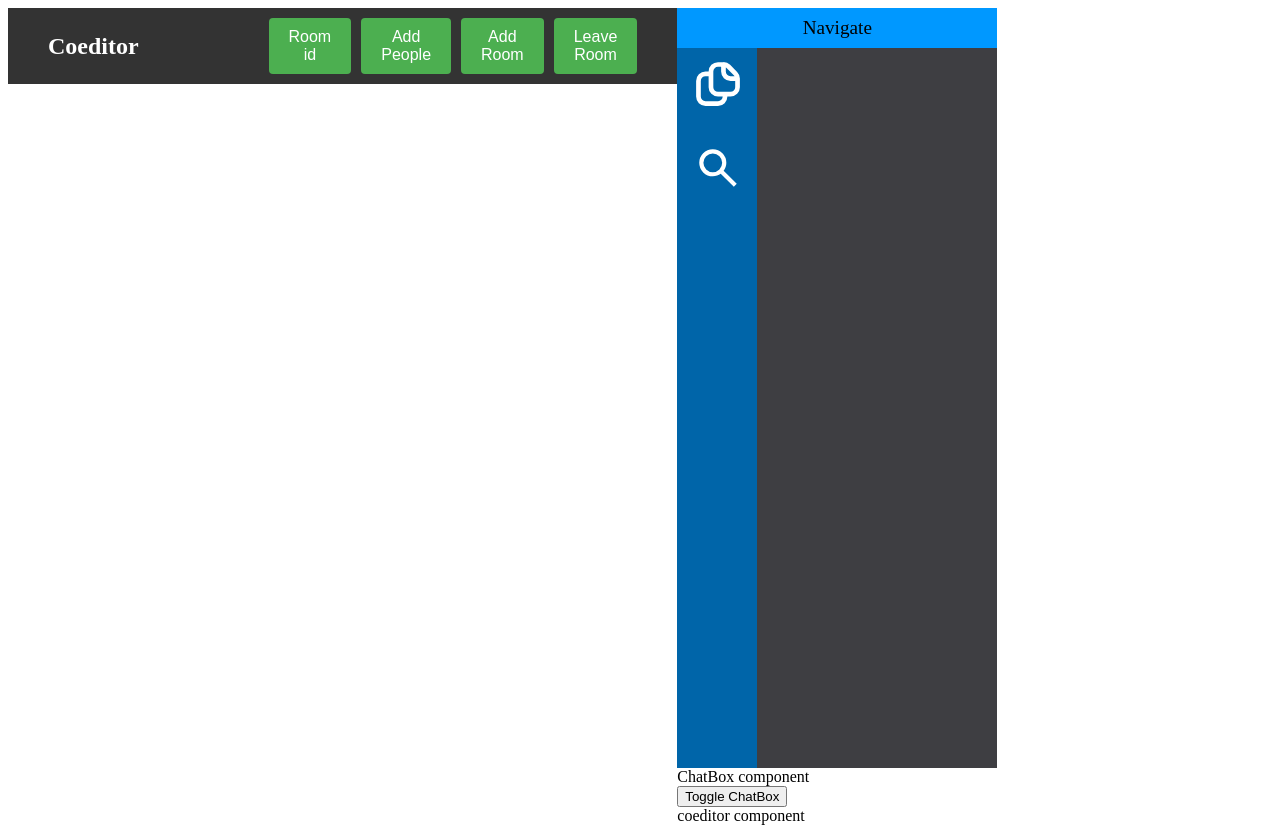
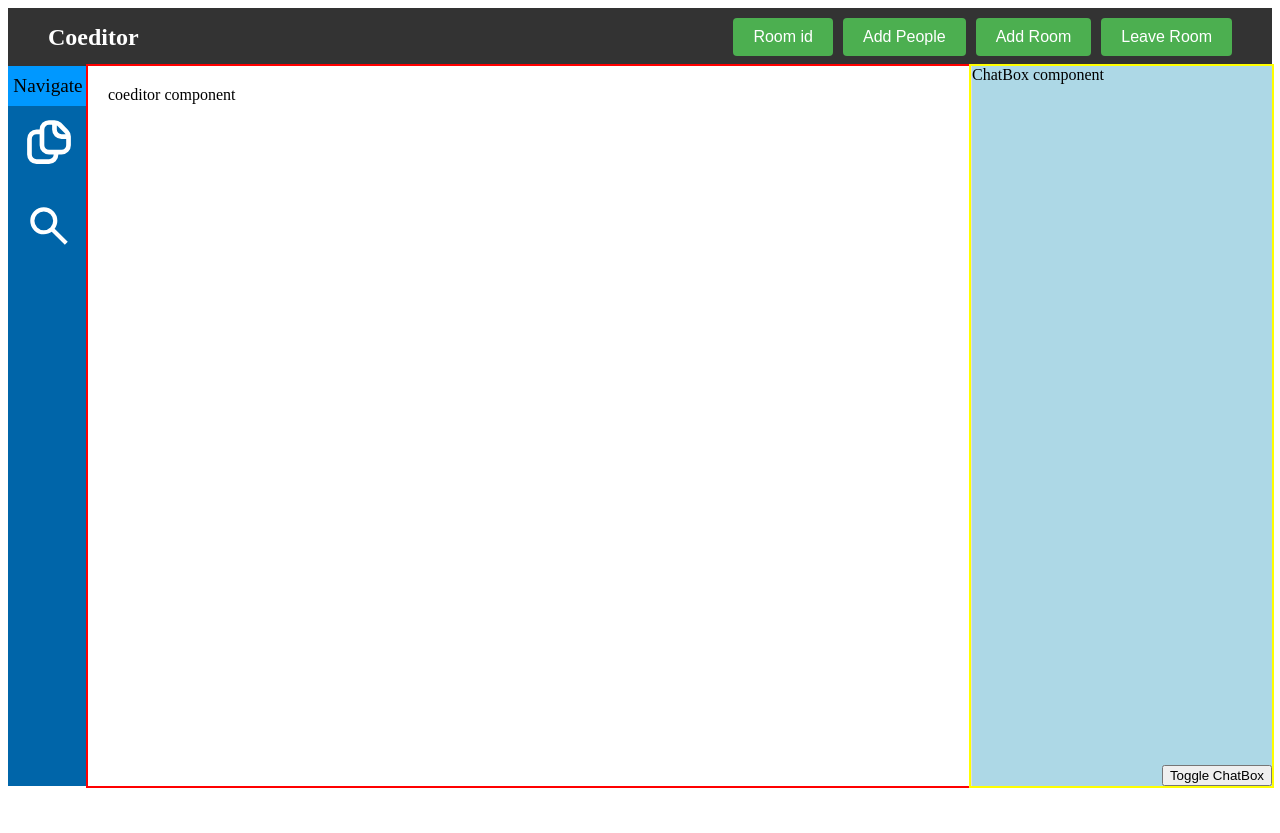
Before and after one commit to Sameer-Ahmed1/coeditor_bitnbuild, a React (Create React App) app: page / in a window 1280 px wide. Both pictures are taken after a click on the button "Toggle ChatBox". After the commit the page ends 800 px from the top, so only its background shows below. Built offline with nearby package versions, Linux system fonts and the light colour scheme.

Commit message:
UI initial verson finalized

```diff
--- a/src/App.css
+++ b/src/App.css
@@ -31,3 +31,55 @@
   color: #021c31;
 }
 /* <link href="https://fonts.googleapis.com/css2?family=Noto+Sans&family=Nunito+Sans:opsz@6..12&display=swap" rel="stylesheet"> */
+
+
+
+.App{
+  display: flex;
+  flex-direction: column;
+}
+
+.Content {
+  display: flex;
+  flex: 1; /* This makes .Content container take up remaining space */
+}
+
+.Coeditor {
+  outline: 2px solid red;
+  flex-grow: 1; /* This makes .Coeditor occupy remaining space */
+  /* You can remove width property as flex-grow will handle the width */
+
+  padding: 20px;
+}
+
+.Coeditor {
+  position: relative; /* Setting position relative to enable absolute positioning of ChatBox */
+  display: flex;
+  flex-direction: row; /* Arrange ChatBox and MainEditor side by side */
+}
+
+.MainEditor {
+  flex-grow: 1; /* MainEditor expands to fill remaining space */
+}
+
+.ChatBoxButton {
+  position: absolute; /* Position the button absolutely within Coeditor */
+  bottom: 0; /* Align button to bottom */
+  right: 0; /* Align button to left */
+  z-index: 1; /* Ensure the button stays above ChatBox */
+}
+
+.ChatBox {
+  position: absolute; /* Position ChatBox absolutely */
+  top: 0; /* Align ChatBox to top */
+  right: 0; /* Align ChatBox to right */
+  width: 300px; /* Set width of ChatBox */
+  height: 100%; /* Make ChatBox full height */
+  background-color: lightblue; /* Optional: Add background color */
+  border-left: 1px solid #ddd; /* Optional: Add border between ChatBox and MainEditor */
+  z-index: 0; /* Ensure ChatBox stays behind other content */
+}
+
+.ChatBox {
+  outline: 2px solid yellow;
+}
--- a/src/components/Icon.js
+++ b/src/components/Icon.js
@@ -3,6 +3,9 @@ function Icon({ currField, name, setCurrField, toggleStatus, status }) {
         <div className="Icon">
             <button class="iconBtn" onClick={() => {
                 if (currField === name || currField==="init") {
+                    toggleStatus(!status);
+                }
+                else if(!status){
                     toggleStatus(!status);
                 }
                 setCurrField(name);
--- a/src/components/SideBar.css
+++ b/src/components/SideBar.css
@@ -7,8 +7,7 @@
     background-color: #3e3e42;
     display: flex;
     flex-direction: column;
-    height: 95vh;
-    width: 20rem;
+    height: 90vh;
 }
 /* .SBItem{
     background-color: yellow;
@@ -17,7 +16,7 @@
 .Intro{
     background-color: #0098ff;
     min-height: 40px;
-    min-width: 200px;
+    min-width: 80px;
     font-size: larger;
     text-align: center;
     line-height: 40px;
```
